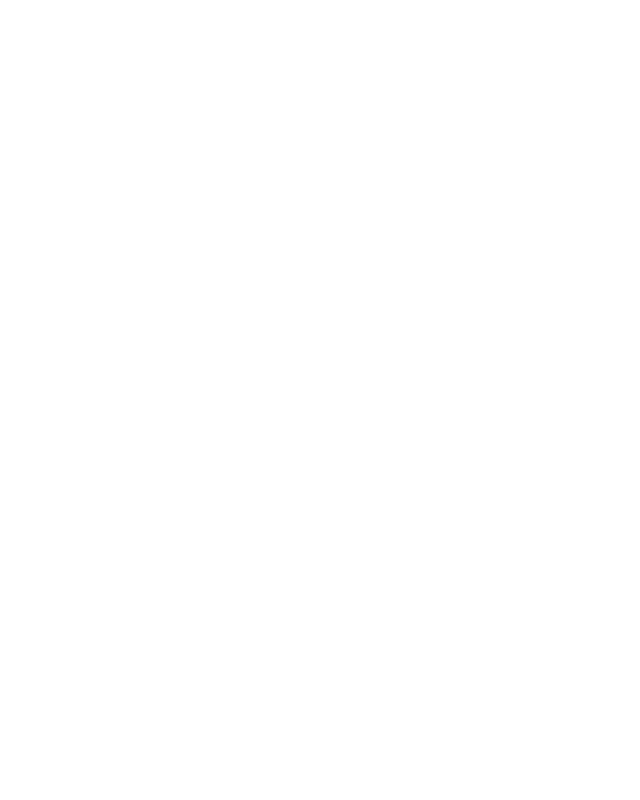
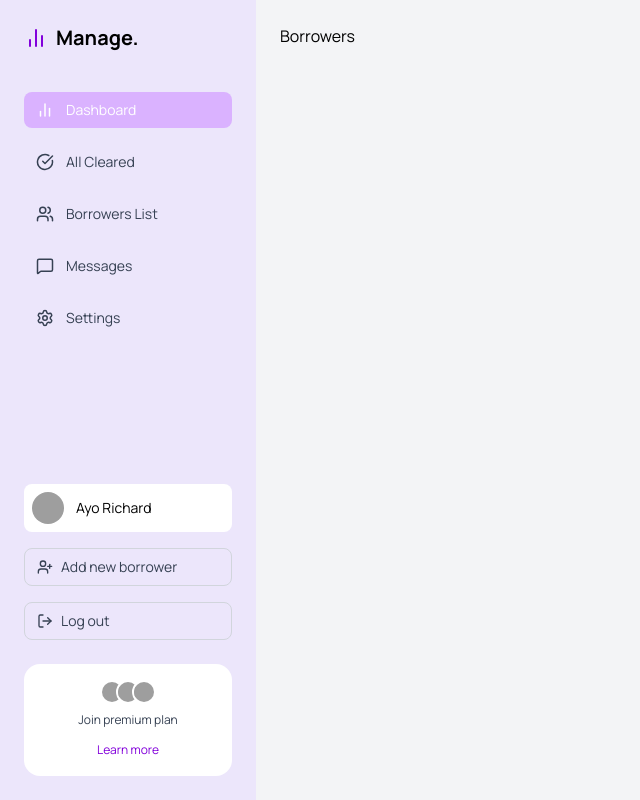
Before and after one commit to locodafux/Borrowers-Management-System, a React (Vite) app in the folder frontend/: page /admin/borrowers in a window 1280 px wide. Before the commit this address had no page. Shown: the whole page, without its empty margins (0-640 px from the left). Built offline with nearby package versions, Linux system fonts and the light colour scheme; grey boxes are pictures that could not be loaded.

Commit message:
added borrowers

```diff
--- a/frontend/src/App.jsx
+++ b/frontend/src/App.jsx
@@ -3,6 +3,8 @@
 import RegisterPage from "./Pages/RegisterPage";
 import AdminLayout from "./Pages/Admin/AdminLayout";
 import Dashboard from "./Pages/Admin/Dashboard/Index";
+import Cleared from "./Pages/Admin/Cleared/Index";
+import Borrowers from "./Pages/Admin/Borrowers/Index";
 
 function App() {
   return (
@@ -13,6 +15,8 @@
 
         <Route path="/admin" element={<AdminLayout />}>
           <Route index element={<Dashboard />} />
+          <Route path="cleared" element={<Cleared />} />
+          <Route path="borrowers" element={<Borrowers />} />
           {/* <Route path="settings" element={<Settings />} /> */}
         </Route>
       </Routes>
--- /dev/null
+++ b/frontend/src/Pages/Admin/Borrowers/Index.jsx
@@ -0,0 +1,7 @@
+import React from "react";
+
+const Borrowers = () => {
+  return <div>Borrowers</div>;
+};
+
+export default Borrowers;
--- /dev/null
+++ b/frontend/src/Pages/Admin/Cleared/Index.jsx
@@ -0,0 +1,7 @@
+import React from "react";
+
+const Cleared = () => {
+  return <div>Cleared</div>;
+};
+
+export default Cleared;
--- a/frontend/src/Pages/Admin/components/Sidebar.jsx
+++ b/frontend/src/Pages/Admin/components/Sidebar.jsx
@@ -24,28 +24,28 @@
         {/* Navigation Links */}
         <nav className="flex flex-col gap-4 text-sm">
           <SidebarLink
-            to="/"
+            to="/admin"
             icon={<BarChart2 size={18} />}
             label="Dashboard"
             active
           />
           <SidebarLink
-            to="/cleared"
+            to="/admin/cleared"
             icon={<CheckCircle size={18} />}
             label="All Cleared"
           />
           <SidebarLink
-            to="/borrowers"
+            to="/admin/borrowers"
             icon={<Users size={18} />}
             label="Borrowers List"
           />
           <SidebarLink
-            to="/messages"
+            to="/admin/messages"
             icon={<MessageSquare size={18} />}
             label="Messages"
           />
           <SidebarLink
-            to="/settings"
+            to="/admin/settings"
             icon={<Settings size={18} />}
             label="Settings"
           />
```
